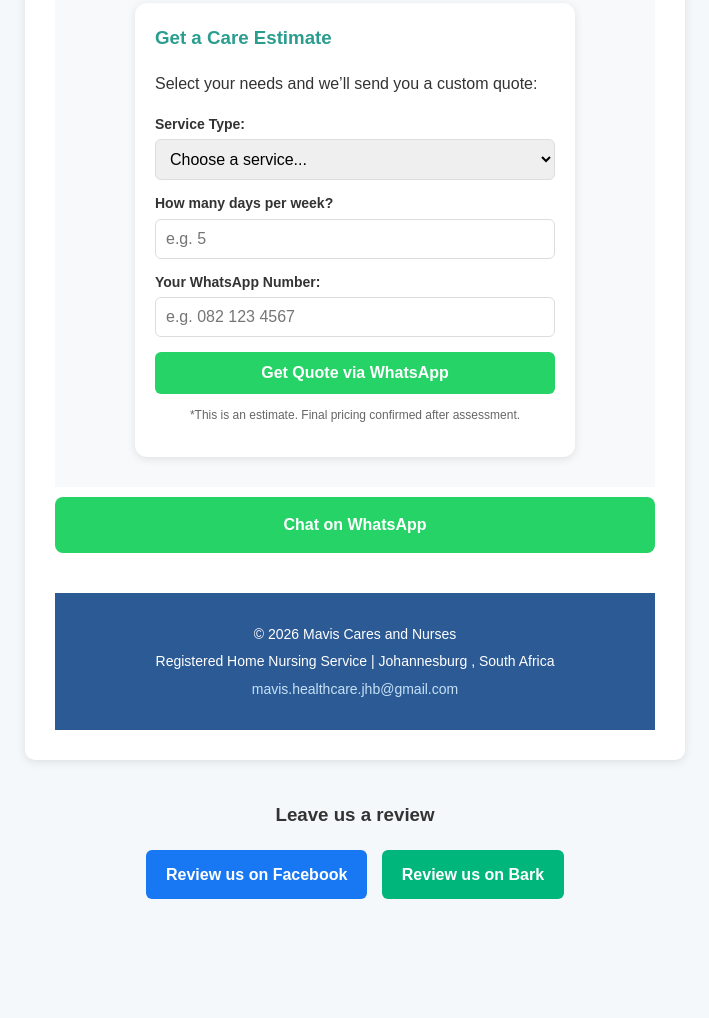
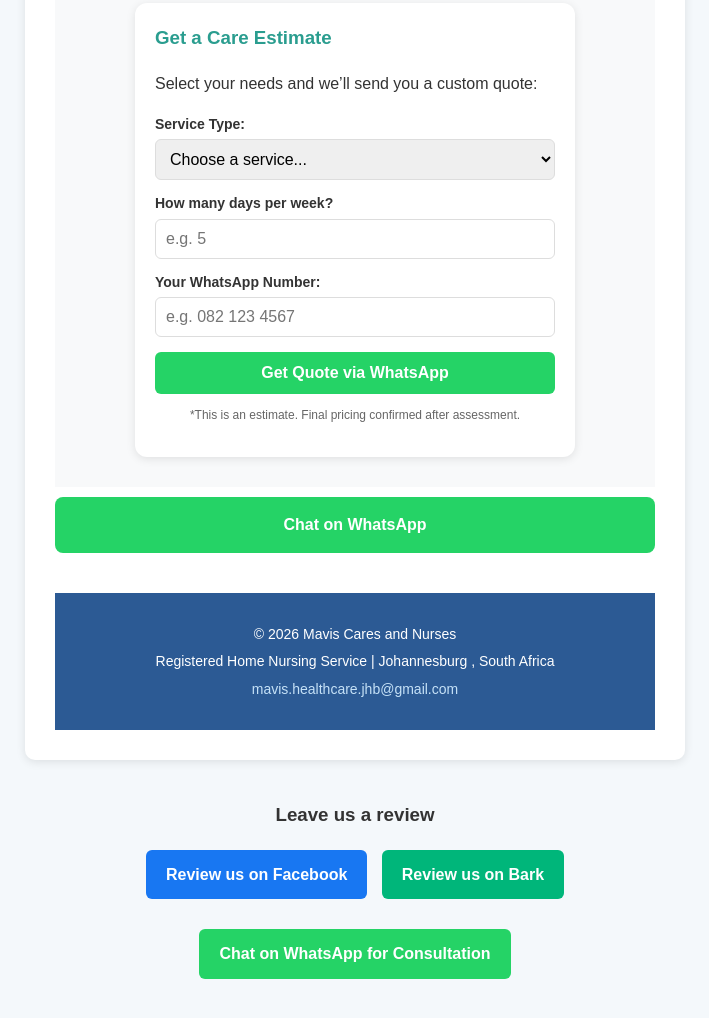
Before and after one commit to Lorraine-Lolo/Mavis-cares-quote-form, a plain HTML site: page index.html in a window 1280 px wide. Shown: the part 1271-2289 px from the top of the page, without its empty margins (285-994 px from the left). Before the commit the page ends 2235 px from the top, so only its background shows below. Drawn offline with Linux system fonts and the light colour scheme.

Commit message:
Update index.html

```diff
--- a/index.html
+++ b/index.html
@@ -124,5 +124,12 @@
   <a href="https://www.bark.com/en/za/company/mavis-cares-and-nurses/DjL8pb/?show_reviews=true" target="_blank" style="display:inline-block;padding:12px 20px;background:#00B67A;color:#fff;text-decoration:none;border-radius:6px;font-weight:bold;margin:5px;">
     Review us on Bark
   </a>
+     <div style="text-align:center; margin: 20px 0;">
+  <a href="https://wa.me/27603429454?text=Hi%20Mavis%20Cares,%20I%20would%20like%20a%20consultation"
+     target="_blank"
+     style="display:inline-block;padding:12px 20px;background:#25D366;color:#fff;text-decoration:none;border-radius:6px;font-weight:bold;margin:5px;">
+    Chat on WhatsApp for Consultation
+  </a>
+</div>
 </div>
   </body>
```
